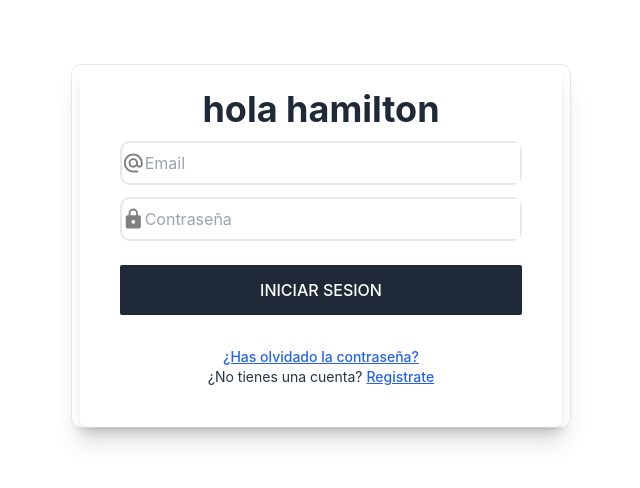
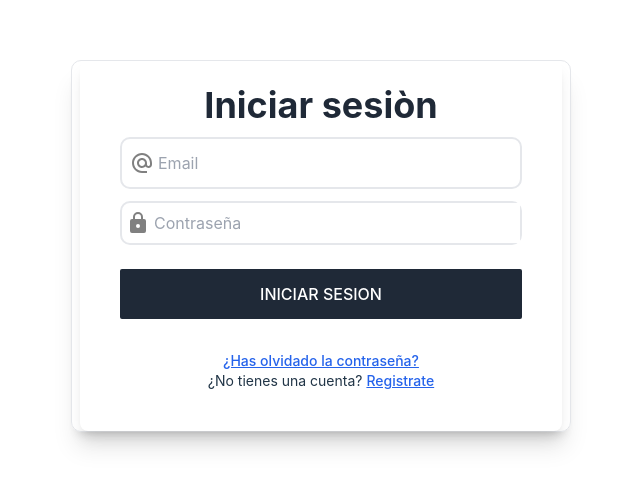
Before and after one commit to Tatiscode/clienteVotosAlcaldia, a React (Vite) app: page / in a window 1280 px wide. Shown: the part 154-642 px from the top of the page, without its empty margins (319-959 px from the left). Built offline with nearby package versions, Linux system fonts and the light colour scheme.

Commit message:
prueba despliegue

```diff
--- a/src/components/Login.tsx
+++ b/src/components/Login.tsx
@@ -16,22 +16,26 @@ export const Login = () => {
 
 
                  <h2 className="text-center font-bold text-3xl lg:text-4xl text-gray-800">
-                     hola hamilton
+                     Iniciar sesiòn
                  </h2>
 
                  <form className="mt-3" method="POST">
 
-               <div className="flex items-center justify-center border-2 rounded-[10px] my-3">
+               <div className="flex items-center justify-center border-2 rounded-[10px] my-3 p-1">
+               <span className="px-1 block">
                <svg xmlns="http://www.w3.org/2000/svg" width="24" height="24" viewBox="0 0 24 24"><path fill="gray" d="M12 1.95c-5.52 0-10 4.48-10 10s4.48 10 10 10h5v-2h-5c-4.34 0-8-3.66-8-8s3.66-8 8-8s8 3.66 8 8v1.43c0 .79-.71 1.57-1.5 1.57s-1.5-.78-1.5-1.57v-1.43c0-2.76-2.24-5-5-5s-5 2.24-5 5s2.24 5 5 5c1.38 0 2.64-.56 3.54-1.47c.65.89 1.77 1.47 2.96 1.47c1.97 0 3.5-1.6 3.5-3.57v-1.43c0-5.52-4.48-10-10-10zm0 13c-1.66 0-3-1.34-3-3s1.34-3 3-3s3 1.34 3 3s-1.34 3-3 3z"/></svg>
+               </span>
                      <input id="email" type="email" name="email" placeholder="Email"
-                         className="block w-full py-2"
+                         className="block w-full py-2 outline-none"
                          required />
                </div>
 
-                 <div className="flex items-center justify-center border-2 rounded-[10px] my-3">
-                 <svg xmlns="http://www.w3.org/2000/svg" width="24" height="24" viewBox="0 0 24 24"><path fill="gray" d="M12 17a2 2 0 0 0 2-2a2 2 0 0 0-2-2a2 2 0 0 0-2 2a2 2 0 0 0 2 2m6-9a2 2 0 0 1 2 2v10a2 2 0 0 1-2 2H6a2 2 0 0 1-2-2V10a2 2 0 0 1 2-2h1V6a5 5 0 0 1 5-5a5 5 0 0 1 5 5v2h1m-6-5a3 3 0 0 0-3 3v2h6V6a3 3 0 0 0-3-3Z"/></svg>
+                 <div className="flex items-center justify-center border-2 rounded-[10px] my-3 " >
+                <span className="px-1 block">
+                <svg xmlns="http://www.w3.org/2000/svg" width="24" height="24" viewBox="0 0 24 24"><path fill="gray" d="M12 17a2 2 0 0 0 2-2a2 2 0 0 0-2-2a2 2 0 0 0-2 2a2 2 0 0 0 2 2m6-9a2 2 0 0 1 2 2v10a2 2 0 0 1-2 2H6a2 2 0 0 1-2-2V10a2 2 0 0 1 2-2h1V6a5 5 0 0 1 5-5a5 5 0 0 1 5 5v2h1m-6-5a3 3 0 0 0-3 3v2h6V6a3 3 0 0 0-3-3Z"/></svg>
+                </span>
                      <input id="password" type="password" name="password" placeholder="Contraseña"
-                         className="block w-full py-2"
+                         className="block w-full py-2 outline-none"
                          required />
                  </div>
 
```
